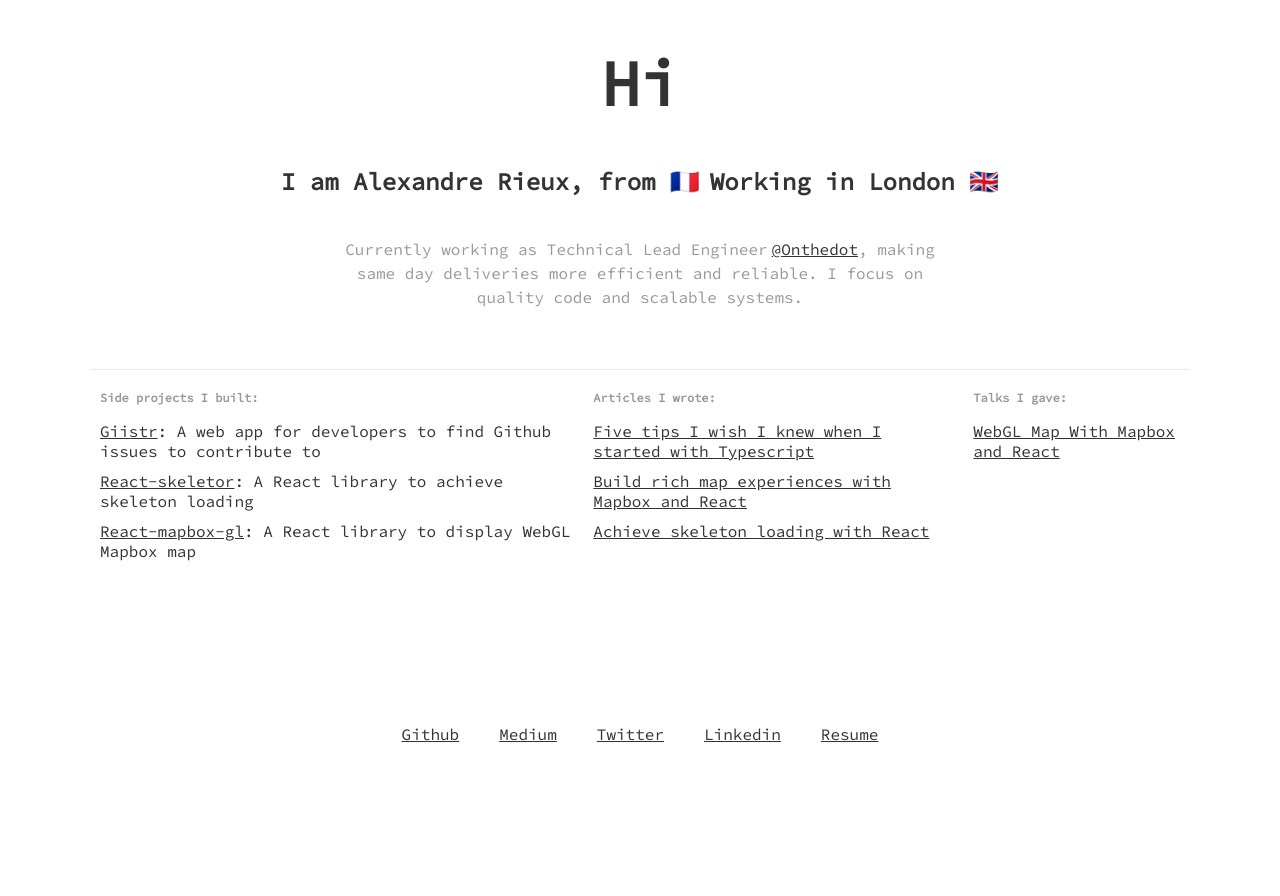
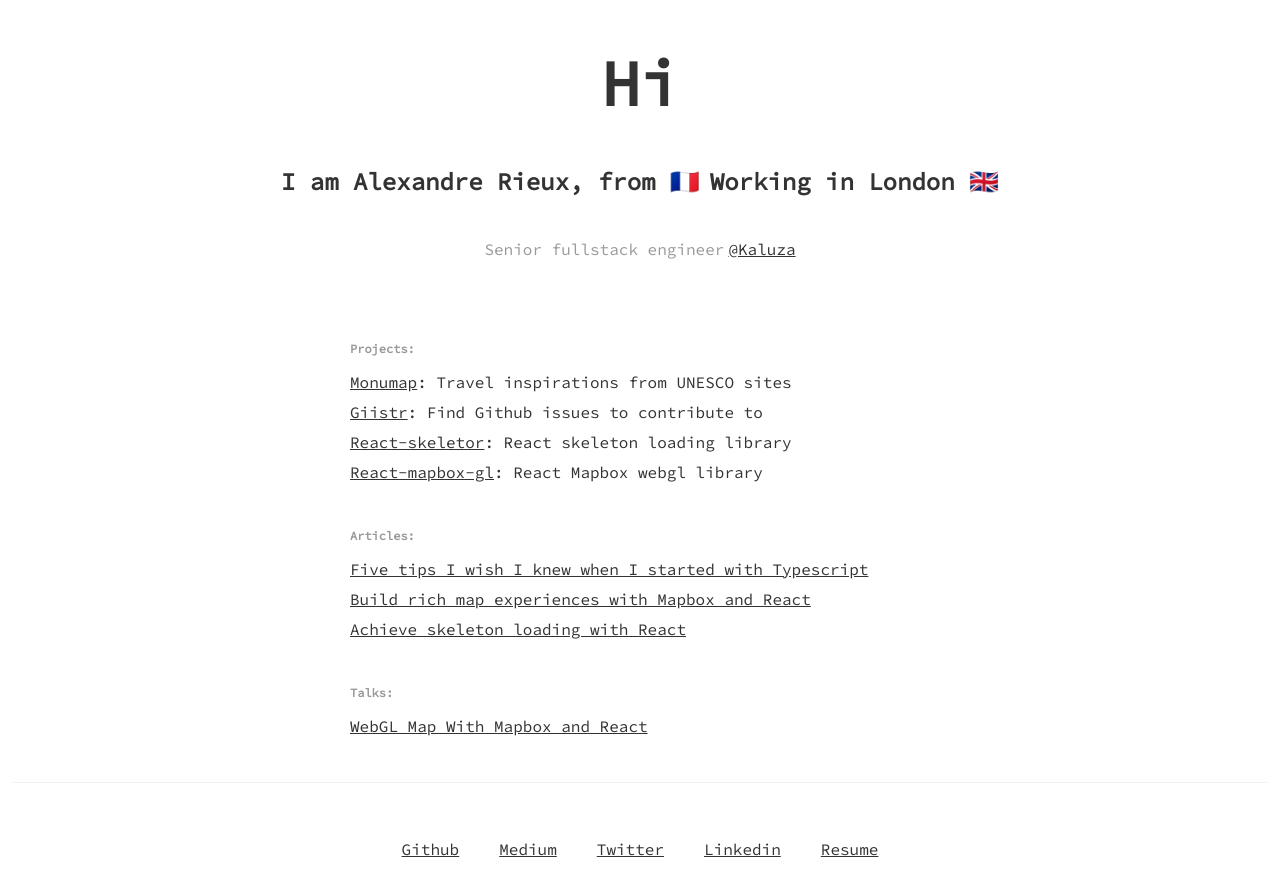
Before and after one commit to alex3165/portfolio, a React (Create React App) app: page / in a window 1280 px wide. Shown: the top 896 px of the page. Before the commit the page ends 800 px from the top, so only its background shows below. Built offline with nearby package versions, Linux system fonts and the light colour scheme.

Commit message:
Quick update

```diff
--- a/src/App.css
+++ b/src/App.css
@@ -44,5 +44,7 @@ a {
 }
 
 footer {
-  margin-bottom: 40px;
+  border-top: 1px solid #f2f2f2;
+  padding: 40px 0px;
+  margin-top: 20px;
 }
--- a/src/App.js
+++ b/src/App.js
@@ -1,7 +1,7 @@
-import React, { Component } from 'react';
-import './App.css';
-import { Footer } from './Footer';
-import { Main } from './Main';
+import React, { Component } from "react";
+import "./App.css";
+import { Footer } from "./Footer";
+import { Main } from "./Main";
 
 class App extends Component {
   render() {
@@ -10,7 +10,7 @@ class App extends Component {
         <header style={{}}>
           <h1 className="title">Hi</h1>
           <h2>
-            I am Alexandre Rieux, from{' '}
+            I am Alexandre Rieux, from{" "}
             <span
               style={{ marginRight: 10 }}
               role="img"
@@ -18,33 +18,31 @@ class App extends Component {
             >
               🇫🇷
             </span>
-            Working in London{' '}
+            Working in London{" "}
             <span role="img" aria-labelledby="jsx-a11y/accessible-emoji">
               🇬🇧
             </span>
           </h2>
           <p
             style={{
-              color: '#999',
+              color: "#999",
               lineHeight: 1.5,
-              marginTop: '40px',
-              marginBottom: '60px',
+              marginTop: "40px",
+              marginBottom: "60px",
               maxWidth: 600,
-              marginLeft: 'auto',
-              marginRight: 'auto'
+              marginLeft: "auto",
+              marginRight: "auto"
             }}
           >
-            Currently working as Technical Lead Engineer
+            Senior fullstack engineer
             <a
-              href="https://onthedot.com"
+              href="https://www.kaluza.com/"
               rel="noopener noreferrer"
               target="_blank"
               style={{ marginLeft: 4 }}
             >
-              @Onthedot
+              @Kaluza
             </a>
-            , making same day deliveries more efficient and reliable. I focus on
-            quality code and scalable systems.
           </p>
         </header>
         <Main />
--- a/src/Main.js
+++ b/src/Main.js
@@ -1,40 +1,49 @@
-import React from 'react';
+import React from "react";
 
 const label = {
   fontSize: 12,
-  color: '#999',
-  textAlign: 'left'
+  color: "#999",
+  textAlign: "left"
 };
 
 const column = {
   flex: 1,
-  listStyleType: 'none',
-  textAlign: 'left'
+  listStyleType: "none",
+  textAlign: "left"
 };
 
 const item = {
-  margin: '10px 0px'
+  margin: "10px 0px"
 };
 
 const wrapper = {
-  margin: '10px'
+  margin: "10px"
 };
 
 export const Main = () => (
   <div
     style={{
-      display: 'flex',
-      flex: '1',
-      justifyContent: 'space-around',
+      display: "flex",
+      flexDirection: "column",
+      width: 600,
+      flex: "1",
       marginTop: 20,
-      borderTop: '1px solid #eaeaea',
-      width: 1100,
-      margin: 'auto'
+      margin: "auto"
     }}
   >
     <div style={wrapper}>
-      <h2 style={label}>Side projects I built:</h2>
+      <h2 style={label}>Projects:</h2>
       <ul style={column}>
+        <li style={item}>
+          <a
+            href="https://monumap.com"
+            target="_blank"
+            rel="noopener noreferrer"
+          >
+            Monumap
+          </a>
+          : Travel inspirations from UNESCO sites
+        </li>
         <li style={item}>
           <a
             href="https://giistr.com"
@@ -43,7 +52,7 @@ export const Main = () => (
           >
             Giistr
           </a>
-          : A web app for developers to find Github issues to contribute to
+          : Find Github issues to contribute to
         </li>
         <li style={item}>
           <a
@@ -53,7 +62,7 @@ export const Main = () => (
           >
             React-skeletor
           </a>
-          : A React library to achieve skeleton loading
+          : React skeleton loading library
         </li>
         <li style={item}>
           <a
@@ -63,12 +72,12 @@ export const Main = () => (
           >
             React-mapbox-gl
           </a>
-          : A React library to display WebGL Mapbox map
+          : React Mapbox webgl library
         </li>
       </ul>
     </div>
     <div style={wrapper}>
-      <h2 style={label}>Articles I wrote:</h2>
+      <h2 style={label}>Articles:</h2>
       <ul style={column}>
         <li style={item}>
           <a
@@ -100,7 +109,7 @@ export const Main = () => (
       </ul>
     </div>
     <div style={wrapper}>
-      <h2 style={label}>Talks I gave:</h2>
+      <h2 style={label}>Talks:</h2>
       <ul style={column}>
         <li style={item}>
           <a
```
